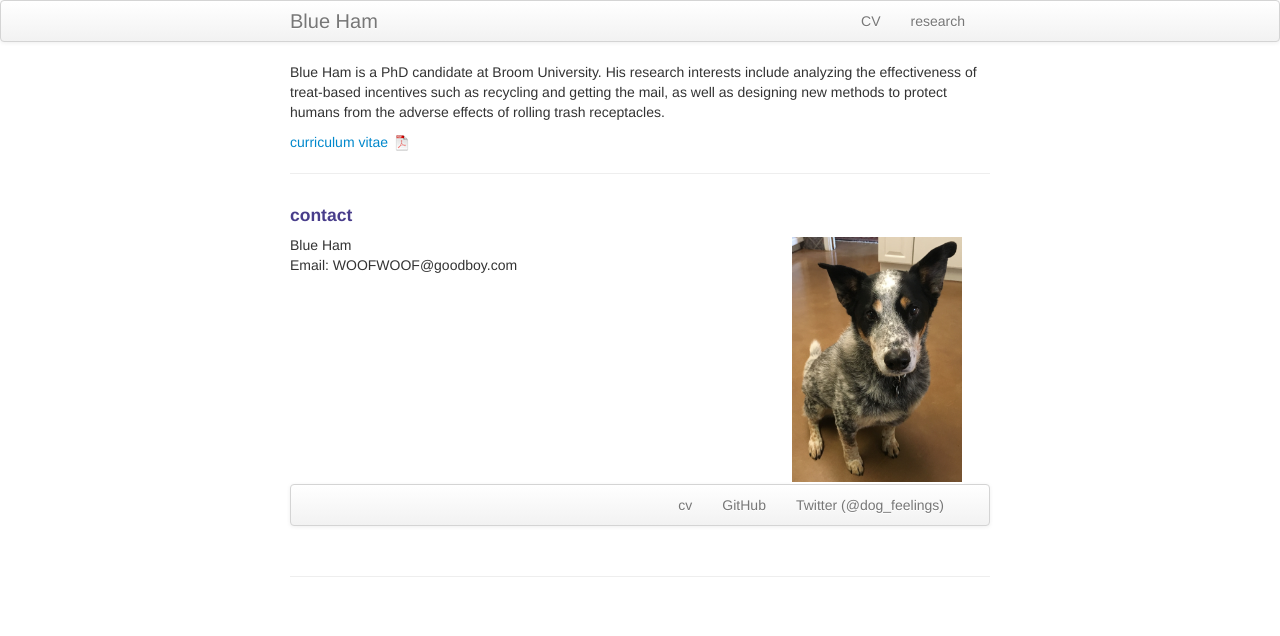
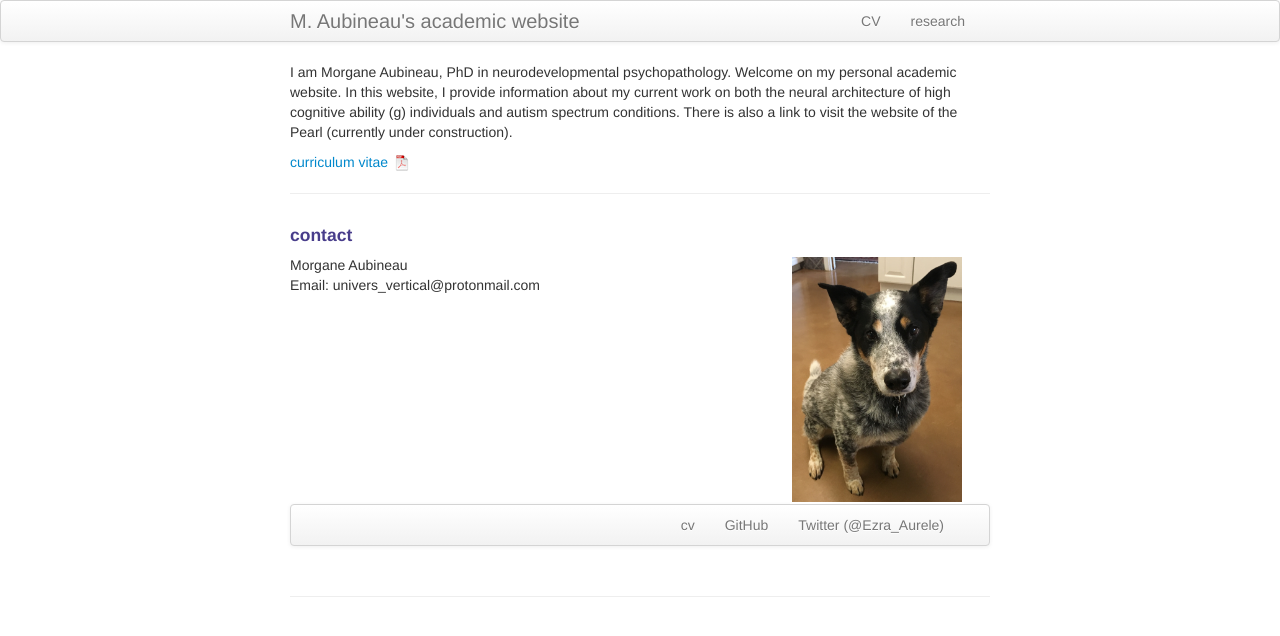
Before and after one commit to morgane-aubineau/My_personal_website, a Jekyll site: the page built from index.md, in a window 1280 px wide. Shown: the top 636 px of the page. Built offline with Jekyll 4.4.1, drawn with Linux system fonts in a browser that asks for light colours.

Commit message:
update my info

```diff
--- a/_config.yml
+++ b/_config.yml
@@ -8,14 +8,14 @@ highlighter: rouge
 # Themes are encouraged to use these universal variables
 # so be sure to set them if your theme uses them.
 #
-title : Blue Ham
+title : M. Aubineau's academic website
 author :
-  name : Marisa Carlos
-  email : mbc96@cornell.edu
-  github : mbcarlos
-  twitter : MarisaBriCarlos
+  name : Morgane Aubineau
+  email : univers_vertical@protonmail.com
+  github : morgane-aubineau
+  twitter : Morgane Aubineau
 
-production_url : http://marisabriana.github.io
+production_url : http://morgane-aubineau.github.io
 
 # Tell Github to use the kramdown markdown interpreter
 # (see https://help.github.com/articles/migrating-your-pages-site-from-maruku)
--- a/index.md
+++ b/index.md
@@ -5,7 +5,8 @@ description: Blue Ham is a PhD candidate at Broom University.
 keywords: Blue, Ham, treats, recycling, mail, being a good boy
 ---
 
-Blue Ham is a PhD candidate at Broom University. His research interests include analyzing the effectiveness of treat-based incentives such as recycling and getting the mail, as well as designing new methods to protect humans from the adverse effects of rolling trash receptacles.
+I am Morgane Aubineau, PhD in neurodevelopmental psychopathology. Welcome on my personal academic website.
+In this website, I provide information about my current work on both the neural architecture of high cognitive ability (g) individuals and autism spectrum conditions. There is also a link to visit the website of the Pearl (currently under construction).
 
 [curriculum vitae ![CV as pdf]({{ BASE_PATH }}/pages/icons16/pdf-icon.png)]({{ BASE_PATH }}/assets/CV.pdf)<br/>
 
@@ -18,14 +19,14 @@ Blue Ham is a PhD candidate at Broom University. His research interests include
 
     <div class="row-fluid">
         <div class="span5">
-            Blue Ham<br/>
-            Email: WOOFWOOF@goodboy.com<br/>
+            Morgane Aubineau<br/>
+            Email: univers_vertical@protonmail.com<br/>
         </div>
 
         <div class="span2">
         <a href="../assets/headshot.jpg">
             <img src="../assets/headshot.jpg"
-                  title="Blue Ham" alt="Blue Ham"/></a>
+                  title="M. Aubineau's academic website" alt="Morgane Aubineau"/></a>
         </div>
     </div>
 </div>
@@ -34,8 +35,8 @@ Blue Ham is a PhD candidate at Broom University. His research interests include
   <div class="navbar-inner">
       <ul class="nav">
           <li><a href="{{ BASE_PATH }}/assets/CV.pdf">cv</a></li>
-          <li><a href="https://github.com/mbcarlos">GitHub</a></li>
-          <li><a href="https://twitter.com/dog_feelings">Twitter (@dog_feelings)</a></li>
+          <li><a href="https://github.com/morgane-aubineau">GitHub</a></li>
+          <li><a href="https://twitter.com/Ezra_Aurele">Twitter (@Ezra_Aurele)</a></li>
       </ul>
   </div>
 </div>
```
Also changed, not shown: pages/research.md (+7 -3 lines), ReadMe.md, 1 other file.
